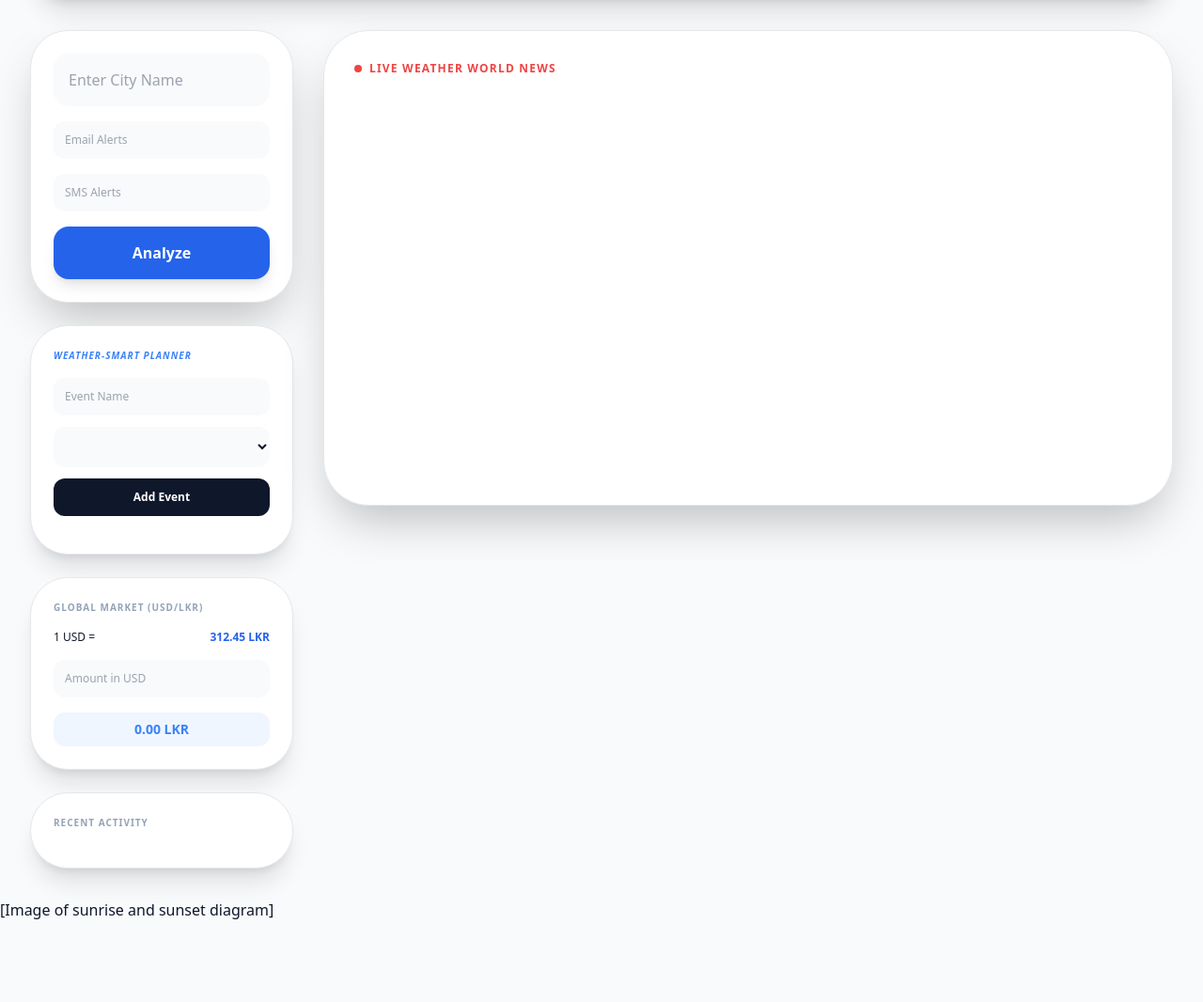
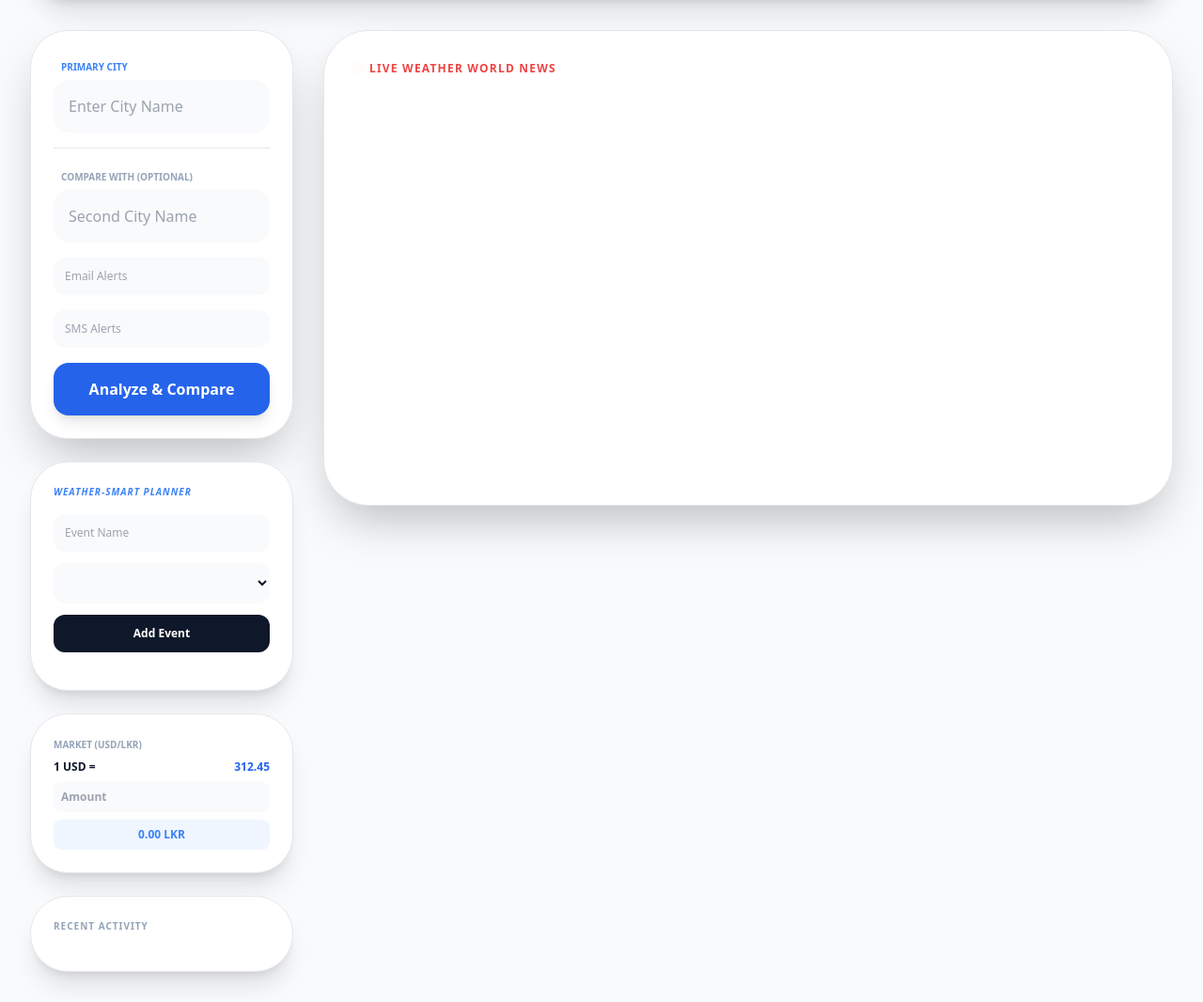
Before and after one commit to nipunanuradha/Fetch-Data-from-wather-API-and-Display-It, a Flask app: page / in a window 1280 px wide. Shown: the part 150-1216 px from the top of the page at 94% size. Before the commit the page ends 1128 px from the top, so only its background shows below. Run offline with Flask 3, Linux system fonts and the light colour scheme; data that the repository does not hold is empty; some libraries are stand-ins or nearby versions.

Commit message:
add the new part like City Comparison Analysis

```diff
--- a/weather app/app.py
+++ b/weather app/app.py
@@ -29,7 +29,8 @@ def trigger_alerts(city, rain_chance, user_email, user_phone):
 
 @app.route('/', methods=['GET', 'POST'])
 def index():
-    weather_data, history_graph = None, []
+    weather_data, weather_data2 = None, None
+    history_graph = []
     h_labels, h_temps = [], []
     news_articles = fetcher.fetch_weather_news()
 
@@ -37,10 +38,14 @@ def index():
 
     if request.method == 'POST':
         city = request.form.get('city')
+        city2 = request.form.get('city2') # දෙවන නගරය
         email = request.form.get('email')
         phone = request.form.get('phone')
 
         weather_data = fetcher.fetch_weather(city)
+        if city2:
+            weather_data2 = fetcher.fetch_weather(city2) # දෙවන නගරයේ දත්ත ලබා ගැනීම
+
         if weather_data:
             history_graph = fetcher.fetch_7day_history(city)
             trigger_alerts(city, weather_data['forecast']['forecastday'][0]['day']['daily_chance_of_rain'], email, phone)
@@ -54,9 +59,9 @@ def index():
                 session['history'] = [name] + session['history'][:4]
                 session.modified = True
 
-    return render_template('index.html', data=weather_data, history_list=session['history'],
-                           labels=h_labels, temps=h_temps, history_graph=history_graph,
-                           news=news_articles)
+    return render_template('index.html', data=weather_data, data2=weather_data2,
+                           history_list=session['history'], labels=h_labels,
+                           temps=h_temps, history_graph=history_graph, news=news_articles)
 
 if __name__ == '__main__':
     app.run(debug=True)
--- a/weather app/templates/index.html
+++ b/weather app/templates/index.html
@@ -3,7 +3,7 @@
 <head>
     <meta charset="UTF-8">
     <meta name="viewport" content="width=device-width, initial-scale=1.0">
-    <title>WeatherPro Elite v8.0</title>
+    <title>WeatherPro Elite v9.0</title>
     <script src="https://cdn.tailwindcss.com"></script>
     <script src="https://cdn.jsdelivr.net/npm/chart.js"></script>
     <script>tailwind.config = { darkMode: 'class' }</script>
@@ -37,10 +37,17 @@
         <div class="grid grid-cols-1 lg:grid-cols-12 gap-8">
             <aside class="lg:col-span-3 space-y-6">
                 <form id="searchForm" method="POST" class="bg-white dark:bg-slate-900 p-6 rounded-[2.5rem] shadow-2xl space-y-4 border dark:border-slate-800">
+                    <div class="space-y-1">
+                        <label class="text-[10px] font-bold text-blue-500 ml-2 uppercase">Primary City</label>
                         <input type="text" id="cityInput" name="city" placeholder="Enter City Name" required class="w-full p-4 rounded-2xl bg-slate-50 dark:bg-slate-800 border-none outline-none focus:ring-2 focus:ring-blue-500 transition">
+                    </div>
+                    <div class="space-y-1 border-t dark:border-slate-800 pt-4">
+                        <label class="text-[10px] font-bold text-slate-400 ml-2 uppercase">Compare with (Optional)</label>
+                        <input type="text" name="city2" placeholder="Second City Name" class="w-full p-4 rounded-2xl bg-slate-50 dark:bg-slate-800 border-none outline-none focus:ring-2 focus:ring-slate-400 transition">
+                    </div>
                     <input type="email" name="email" placeholder="Email Alerts" class="w-full p-3 rounded-xl bg-slate-50 dark:bg-slate-800 text-xs border-none outline-none">
                     <input type="text" name="phone" placeholder="SMS Alerts" class="w-full p-3 rounded-xl bg-slate-50 dark:bg-slate-800 text-xs border-none outline-none">
-                    <button type="submit" id="searchBtn" class="w-full bg-blue-600 text-white p-4 rounded-2xl font-bold shadow-lg hover:bg-blue-700 transition transform active:scale-95">Analyze</button>
+                    <button type="submit" id="searchBtn" class="w-full bg-blue-600 text-white p-4 rounded-2xl font-bold shadow-lg hover:bg-blue-700 transition">Analyze & Compare</button>
                 </form>
 
                 <div class="bg-white dark:bg-slate-900 p-6 rounded-[2.5rem] shadow-xl border dark:border-slate-800">
@@ -59,15 +66,12 @@
                     <div id="eventList" class="mt-4 space-y-2 max-h-40 overflow-y-auto no-scrollbar"></div>
                 </div>
 
-                <div class="bg-white dark:bg-slate-900 p-6 rounded-[2.5rem] shadow-xl border dark:border-slate-800">
-                    <h3 id="currencyTitle" class="text-[10px] font-black text-slate-400 mb-4 uppercase tracking-widest">Global Market (USD/LKR)</h3>
-                    <div class="space-y-4">
-                        <div class="flex justify-between items-center text-xs"><span>1 USD =</span><span class="text-blue-600 font-black">312.45 LKR</span></div>
-                        <input type="number" id="usdInput" oninput="convertCurrency()" placeholder="Amount in USD" class="w-full p-3 rounded-xl bg-slate-50 dark:bg-slate-800 text-xs border-none outline-none">
-                        <div id="lkrOutput" class="text-center p-2 text-sm font-bold bg-blue-50 dark:bg-blue-900/20 rounded-xl text-blue-500">0.00 LKR</div>
+                <div class="bg-white dark:bg-slate-900 p-6 rounded-[2.5rem] shadow-xl border dark:border-slate-800 text-xs font-bold">
+                    <div id="currencyTitle" class="text-[10px] text-slate-400 mb-2 uppercase">Market (USD/LKR)</div>
+                    <div class="flex justify-between items-center mb-2"><span>1 USD =</span><span class="text-blue-600">312.45</span></div>
+                    <input type="number" id="usdInput" oninput="convertCurrency()" placeholder="Amount" class="w-full p-2 rounded-lg bg-slate-50 dark:bg-slate-800 mb-2 outline-none">
+                    <div id="lkrOutput" class="text-center p-2 bg-blue-50 dark:bg-blue-900/20 rounded-lg text-blue-500">0.00 LKR</div>
                 </div>
-                </div>
-
                   <div class="bg-white dark:bg-slate-900 p-6 rounded-[2.5rem] shadow-xl border dark:border-slate-800">
                     <h3 id="historyTitle" class="text-[10px] font-black text-slate-400 mb-4 uppercase tracking-widest">Recent Activity</h3>
                     <div class="space-y-2">
@@ -112,7 +116,8 @@
                     </div>
                 </div>
 
-                <div class="bg-white dark:bg-slate-900 p-8 rounded-[3rem] shadow-2xl border dark:border-slate-800">
+                <div class="bg-white dark:bg-slate-900 p-8 rounded-[3.5rem] shadow-2xl border dark:border-slate-800">
+
                     <div class="flex justify-between items-center mb-6">
                         <h3 id="envTitle" class="text-xs font-bold text-blue-500 uppercase tracking-widest">Environmental Intelligence</h3>
                         <span class="text-[10px] bg-slate-100 dark:bg-slate-800 px-3 py-1 rounded-full font-bold">Zone: {{ data.location.tz_id }}</span>
@@ -153,8 +158,6 @@
                         <div class="text-center"><p class="text-[10px] font-bold text-red-500 uppercase">PM 10</p><p class="font-black">{{ data.current.air_quality.pm10|round(1) }}</p></div>
                     </div>
                  </div>
-
-
                 <div class="bg-white dark:bg-slate-900 p-8 rounded-[3.5rem] shadow-2xl border dark:border-slate-800">
                     <h3 id="astroTitle" class="text-xs font-bold text-indigo-500 uppercase tracking-widest mb-6">Sun & Moon Cycles</h3>
                     <div class="grid grid-cols-2 md:grid-cols-4 gap-6">
@@ -187,19 +190,42 @@
                 </div>
                 {% endif %}
 
+                {% if data and data2 %}
+                <div class="bg-white dark:bg-slate-900 p-8 rounded-[3.5rem] shadow-2xl border-4 border-blue-500/20">
+                    <h3 id="compTitle" class="text-xs font-black text-blue-600 uppercase tracking-[0.2em] mb-6 text-center">⚔️ City Comparison Analysis</h3>
+                    <div class="overflow-x-auto">
+                        <table class="w-full text-left border-collapse">
+                            <thead>
+                                <tr class="text-slate-400 text-[10px] uppercase border-b dark:border-slate-800">
+                                    <th class="p-4">Feature</th>
+                                    <th class="p-4 text-blue-600 font-black">{{ data.location.name }}</th>
+                                    <th class="p-4 text-slate-500 font-black">{{ data2.location.name }}</th>
+                                </tr>
+                            </thead>
+                            <tbody class="text-sm">
+                                <tr class="border-b dark:border-slate-800"><td class="p-4 font-bold">Temperature</td><td class="p-4">{{ data.current.temp_c }}°C</td><td class="p-4">{{ data2.current.temp_c }}°C</td></tr>
+                                <tr class="border-b dark:border-slate-800"><td class="p-4 font-bold">Condition</td><td class="p-4">{{ data.current.condition.text }}</td><td class="p-4">{{ data2.current.condition.text }}</td></tr>
+                                <tr class="border-b dark:border-slate-800"><td class="p-4 font-bold">Rain Chance</td><td class="p-4">{{ data.forecast.forecastday[0].day.daily_chance_of_rain }}%</td><td class="p-4">{{ data2.forecast.forecastday[0].day.daily_chance_of_rain }}%</td></tr>
+                                <tr class="border-b dark:border-slate-800"><td class="p-4 font-bold">EPA AQI</td><td class="p-4">{{ data.current.air_quality['us-epa-index'] }}</td><td class="p-4">{{ data2.current.air_quality['us-epa-index'] }}</td></tr>
+                                <tr><td class="p-4 font-bold">Humidity</td><td class="p-4">{{ data.current.humidity }}%</td><td class="p-4">{{ data2.current.humidity }}%</td></tr>
+                            </tbody>
+                        </table>
+                    </div>
+                </div>
+                {% endif %}
+
                 <div class="bg-white dark:bg-slate-900 p-8 rounded-[3rem] shadow-2xl border dark:border-slate-800">
                     <h3 id="newsTitle" class="text-xs font-bold text-red-500 uppercase tracking-widest mb-6 flex items-center gap-2">
-                        <span class="relative flex h-2 w-2"><span class="animate-ping absolute inline-flex h-full w-full rounded-full bg-red-400 opacity-75"></span><span class="relative inline-flex rounded-full h-2 w-2 bg-red-500"></span></span>
-                        Live Weather World News
+                        <span class="animate-ping h-2 w-2 rounded-full bg-red-500 opacity-75"></span>Live Weather World News
                     </h3>
-                   <div class="h-[400px] overflow-y-auto pr-2 no-scrollbar" style="scrollbar-width: thin;">
+                    <div class="h-[400px] overflow-y-auto pr-2 no-scrollbar">
                         <div class="grid grid-cols-1 md:grid-cols-2 gap-6">
                             {% for article in news %}
-                            <a href="{{ article.url }}" target="_blank" class="group flex gap-4 p-4 rounded-3xl bg-slate-50 dark:bg-slate-800 hover:bg-slate-100 dark:hover:bg-slate-700 transition">
-                                <img src="{{ article.image }}" class="w-24 h-24 rounded-2xl object-cover shadow-md" >
+                            <a href="{{ article.url }}" target="_blank" class="flex gap-4 p-4 rounded-3xl bg-slate-50 dark:bg-slate-800 hover:bg-blue-50 dark:hover:bg-blue-900/20 transition">
+                                <img src="{{ article.image }}" class="w-20 h-20 rounded-2xl object-cover shadow-sm">
                                 <div class="flex flex-col justify-center">
-                                     <h4 class="text-sm font-bold group-hover:text-blue-500 transition line-clamp-2">{{ article.title }}</h4>
-                                     <p class="text-[10px] text-slate-400 mt-2">{{ article.publishedAt[:10] }}</p>
+                                    <h4 class="text-xs font-bold line-clamp-2">{{ article.title }}</h4>
+                                    <p class="text-[8px] text-slate-400 mt-2">{{ article.publishedAt[:10] }}</p>
                                 </div>
                             </a>
                             {% endfor %}
@@ -212,48 +238,56 @@
 
 
 
-[Image of sunrise and sunset diagram]
-
-
     <script>
-        // Clock
+        // --- All Core Logic (Clock, Lang, Theme, Charts) ---
         function startClock(timezone) {
             setInterval(() => {
-                const now = new Date();
                 const options = { timeZone: timezone, hour: '2-digit', minute: '2-digit', second: '2-digit', hour12: false };
-                document.getElementById('live-clock').innerText = new Intl.DateTimeFormat('en-GB', options).format(now);
+                document.getElementById('live-clock').innerText = new Intl.DateTimeFormat('en-GB', options).format(now = new Date());
             }, 1000);
         }
         {% if data %} startClock("{{ data.location.tz_id }}"); {% else %} startClock(Intl.DateTimeFormat().resolvedOptions().timeZone); {% endif %}
 
-        // Language
         function changeLanguage() {
             const l = document.getElementById('langSelect').value;
             localStorage.lang = l;
             const t = {
-                en: { env: "Environmental Intelligence", sBtn: "Analyze", news: "Weather World News", cur: "Global Market (USD/LKR)", plan: "Weather-Smart Planner", astro: "Sun & Moon Cycles", sunrise: "Sunrise", sunset: "Sunset", moonrise: "Moonrise", moonset: "Moonset" },
-                si: { env: "පාරිසරික තොරතුරු", sBtn: "විශ්ලේෂණය", news: "ලෝක කාලගුණ පුවත්", cur: "විනිමය අනුපාත (USD/LKR)", plan: "ස්මාර්ට් වැඩ සැලසුම්කරු", astro: "හිරු සහ සඳු චක්‍ර", sunrise: "හිරු උදාව", sunset: "හිරු බැසීම", moonrise: "සඳු උදාව", moonset: "සඳු බැසීම" }
+                en: { env: "Environmental Intelligence", sBtn: "Analyze & Compare", news: "Live Weather World News", comp: "City Comparison Analysis", cur: "Global Market (USD/LKR)", plan: "Weather-Smart Planner", astro: "Sun & Moon Cycles", sunrise: "Sunrise", sunset: "Sunset", moonrise: "Moonrise", moonset: "Moonset" },
+                si: { env: "පාරිසරික තොරතුරු", sBtn: "සසඳා බලා විශ්ලේෂණය කරන්න", news: "ලෝක කාලගුණ පුවත්", comp: "නගර අතර සංසන්දනය", cur: "විනිමය අනුපාත (USD/LKR)", plan: "ස්මාර්ට් වැඩ සැලසුම්කරු", astro: "හිරු සහ සඳු චක්‍ර", sunrise: "හිරු උදාව", sunset: "හිරු බැසීම", moonrise: "සඳු උදාව", moonset: "සඳු බැසීම" }
             };
             document.getElementById('envTitle').innerText = t[l].env;
             document.getElementById('searchBtn').innerText = t[l].sBtn;
-            document.getElementById('newsTitle').innerText = t[l].news;
-            document.getElementById('currencyTitle').innerText = t[l].cur;
-            document.getElementById('plannerTitle').innerText = t[l].plan;
-            document.getElementById('astroTitle').innerText = t[l].astro;
-            document.getElementById('labelSunrise').innerText = t[l].sunrise;
-            document.getElementById('labelSunset').innerText = t[l].sunset;
-            document.getElementById('labelMoonrise').innerText = t[l].moonrise;
-            document.getElementById('labelMoonset').innerText = t[l].moonset;
+            document.getElementById('newsTitle').innerHTML = `<span class="animate-ping h-2 w-2 rounded-full bg-red-500 opacity-75 mr-2"></span>` + t[l].news;
+            if(document.getElementById('compTitle')) document.getElementById('compTitle').innerText = t[l].comp;
+            if(document.getElementById('currencyTitle')) document.getElementById('currencyTitle').innerText = t[l].cur;
+            if(document.getElementById('plannerTitle')) document.getElementById('plannerTitle').innerText = t[l].plan;
+            if(document.getElementById('astroTitle')) document.getElementById('astroTitle').innerText = t[l].astro;
+            if(document.getElementById('labelSunrise')) document.getElementById('labelSunrise').innerText = t[l].sunrise;
+            if(document.getElementById('labelSunset')) document.getElementById('labelSunset').innerText = t[l].sunset;
+            if(document.getElementById('labelMoonrise')) document.getElementById('labelMoonrise').innerText = t[l].moonrise;
+            if(document.getElementById('labelMoonset')) document.getElementById('labelMoonset').innerText = t[l].moonset;
         }
         if(localStorage.lang) { document.getElementById('langSelect').value = localStorage.lang; changeLanguage(); }
 
-        // Core Functions (Planner, Theme, Voice, Charts) - මෙහි පහතින් ඔයාගේ පරණ කේතය එලෙසම ඇතුළත් කරන්න
+        function convertCurrency() {
+            const usd = document.getElementById('usdInput').value;
+            document.getElementById('lkrOutput').innerText = (usd * 312.45).toFixed(2) + " LKR";
+        }
+
         function toggleTheme() {
             const isDark = document.getElementById('theme-tag').classList.toggle('dark');
             localStorage.theme = isDark ? 'dark' : 'light';
         }
         if (localStorage.theme === 'dark') document.getElementById('theme-tag').classList.add('dark');
 
+        function startVoiceSearch() {
+            const recognition = new (window.SpeechRecognition || window.webkitSpeechRecognition)();
+            recognition.lang = document.getElementById('langSelect').value === 'si' ? 'si-LK' : 'en-US';
+            recognition.onresult = (e) => { document.getElementById('cityInput').value = e.results[0][0].transcript; document.getElementById('searchForm').submit(); };
+            recognition.start();
+        }
+
+        // Add events logic from previous code here...
         function addEvent() {
              const title = document.getElementById('eventTitle').value;
             const date = document.getElementById('eventDate').value;
@@ -265,7 +299,6 @@
             renderEvents();
             document.getElementById('eventTitle').value = "";
         }
-
         function renderEvents() {
             const list = document.getElementById('eventList');
             const events = JSON.parse(localStorage.getItem('weatherEvents') || '[]');
@@ -281,19 +314,6 @@
             renderEvents();
         }
         renderEvents();
-
-        function convertCurrency() {
-            const usd = document.getElementById('usdInput').value;
-            document.getElementById('lkrOutput').innerText = (usd * 312.45).toFixed(2) + " LKR";
-        }
-
-        function startVoiceSearch() {
-            const recognition = new (window.SpeechRecognition || window.webkitSpeechRecognition)();
-            recognition.lang = document.getElementById('langSelect').value === 'si' ? 'si-LK' : 'en-US';
-            recognition.onresult = (e) => { document.getElementById('cityInput').value = e.results[0][0].transcript; document.getElementById('searchForm').submit(); };
-            recognition.start();
-        }
-
          {% if data %}
             new Chart(document.getElementById('historyChart'), {
                 type: 'bar',
```
Also changed, not shown: m.html (added). Lines whose indentation alone changed are shown as unchanged.
